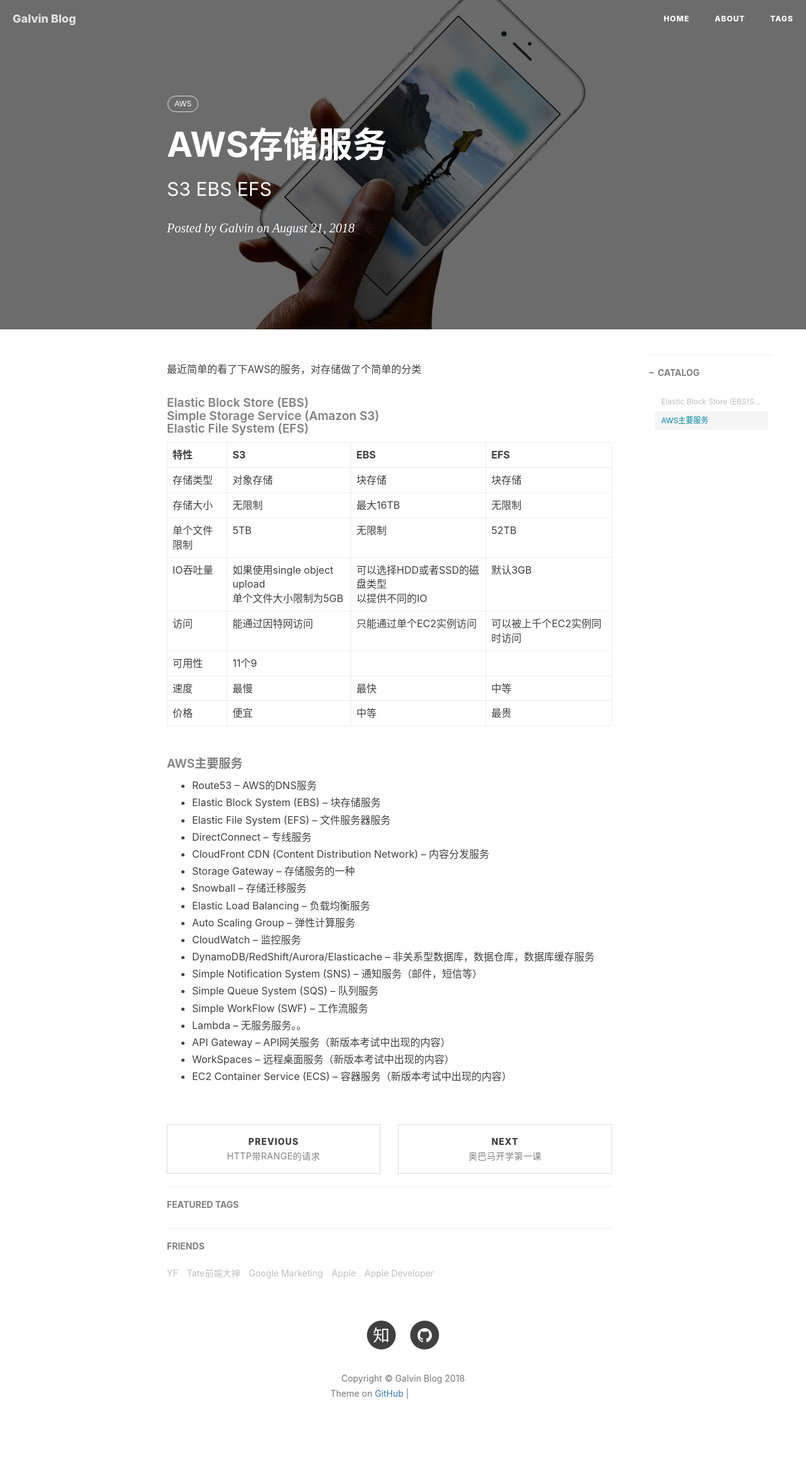
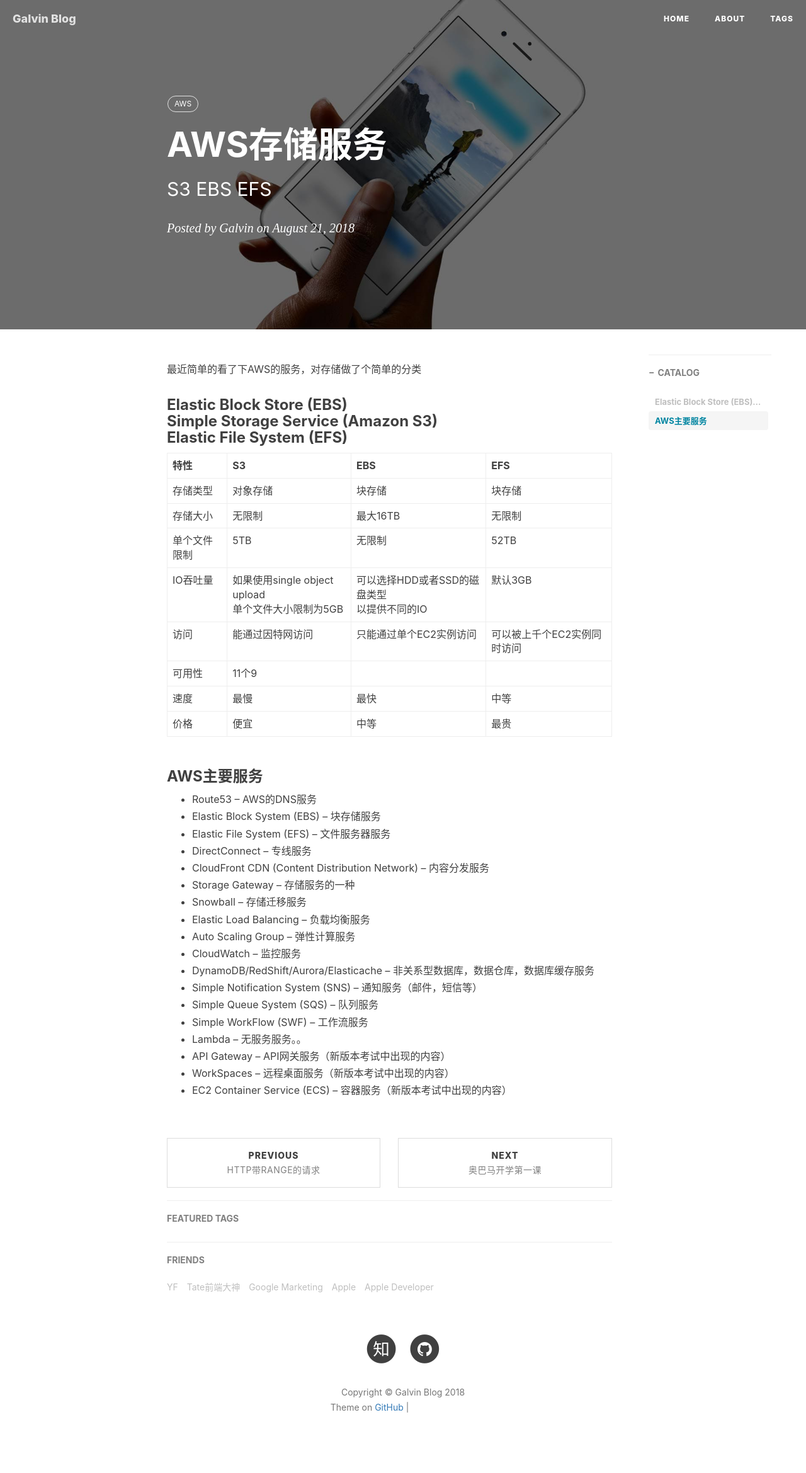
Before and after one commit to Galvin-wjw/Galvin-wjw.github.io, a Jekyll site: the page built from _posts/2018-08-21-AWS存储服务.md, in a window 1280 px wide. Shown: the whole page at 63% size. Built offline with Jekyll 4.4.1, drawn with Linux system fonts in a browser that asks for light colours; nearby versions of some CDN libraries; comment, search, counter and statistics services are not loaded; before the commit the page ends 2317 px from its top, so only the background shows below that; grey boxes are pictures that could not be loaded.

```diff
--- a/_posts/2018-08-21-AWS存储服务.md
+++ b/_posts/2018-08-21-AWS存储服务.md
@@ -12,7 +12,7 @@ tags:
 
 最近简单的看了下AWS的服务，对存储做了个简单的分类
 
-##### Elastic Block Store (EBS)<br>Simple Storage Service (Amazon S3) <br>Elastic File System (EFS)
+### Elastic Block Store (EBS)<br>Simple Storage Service (Amazon S3) <br>Elastic File System (EFS)
 
 特性 | S3 | EBS | EFS |
 ----|----|----|----
@@ -30,7 +30,7 @@ IO吞吐量 |如果使用single object upload<br>单个文件大小限制为5GB
 
 
 
-##### AWS主要服务
+### AWS主要服务
 - Route53 – AWS的DNS服务
 - Elastic Block System (EBS) – 块存储服务
 - Elastic File System (EFS) – 文件服务器服务
```
